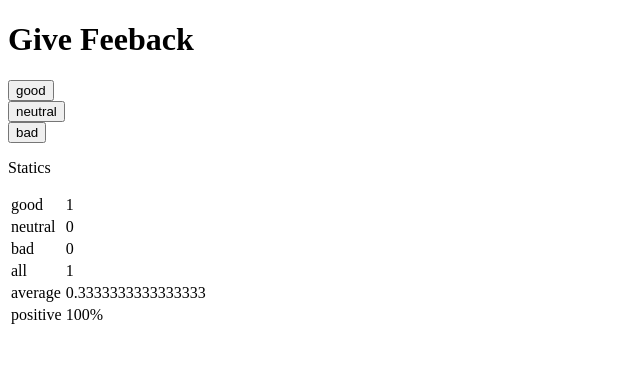
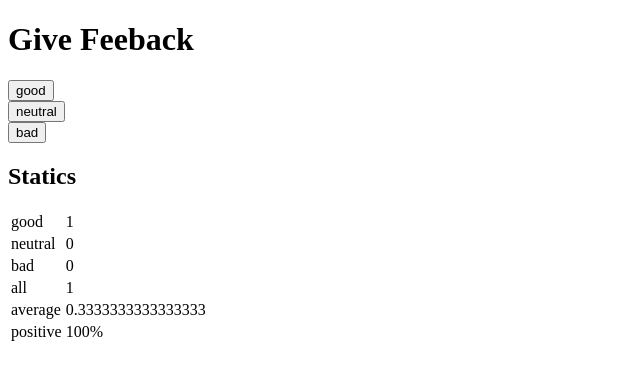
Before and after one commit to lifenli/full-stack-open-2022, a React (Create React App) app in the folder part1/: page / in a window 1280 px wide. Both pictures are taken after a click on the button "good". Shown: the top 380 px of the page, without its empty margins (0-640 px from the left). Built offline with nearby package versions, Linux system fonts and the light colour scheme.

Commit message:
1.11*: unicafe step6 update title

```diff
--- a/part1/src/App.js
+++ b/part1/src/App.js
@@ -27,7 +27,7 @@ const Stats = (props) => {
 
     return (
       <div>
-        <p>{props.header}</p>
+        <h2>{props.header}</h2>
         <table>
 
           <Display rating="good" value={values[0]} />
```
